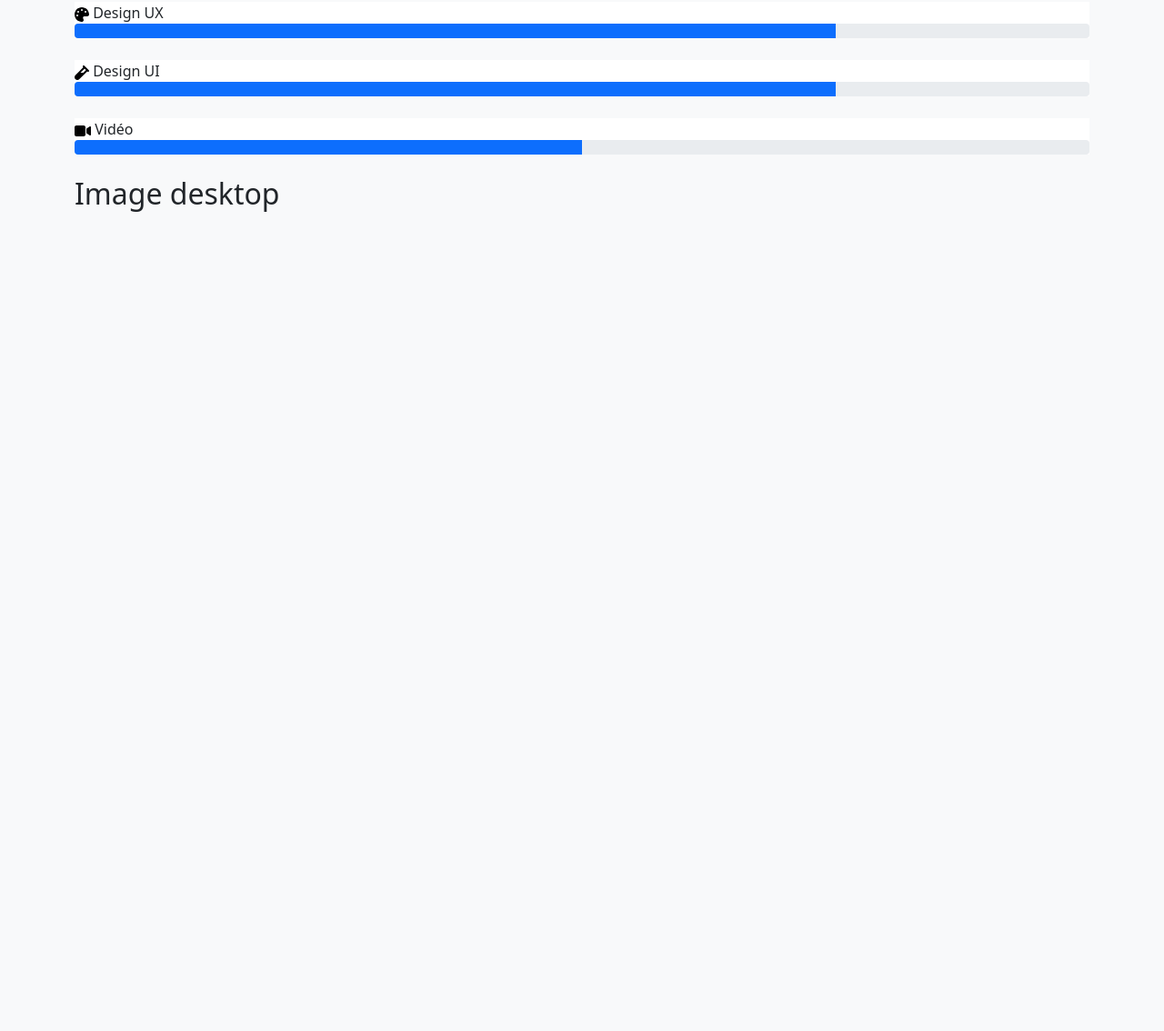
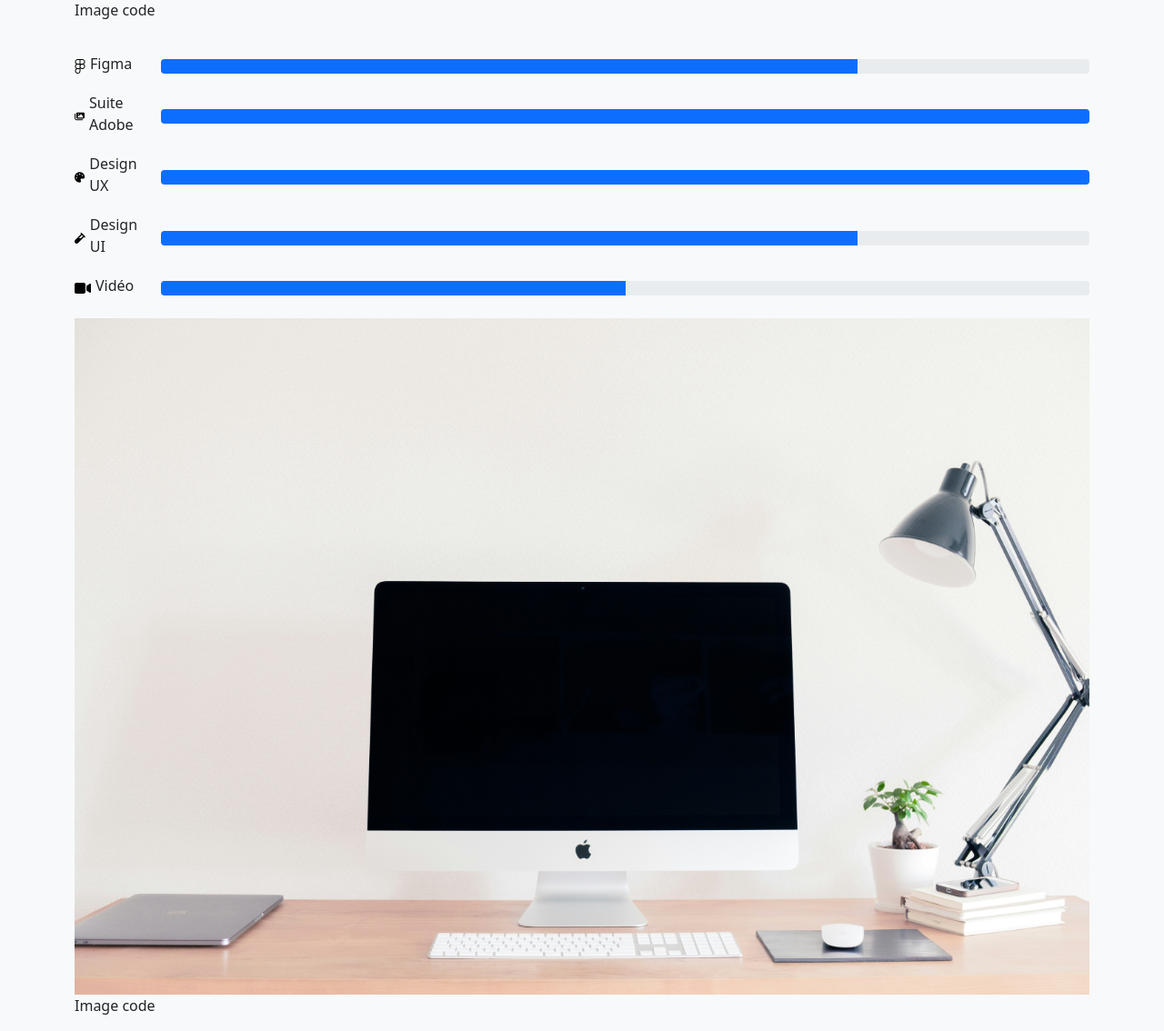
Before and after one commit to Azlou77/boostrap-project, a PHP site: page /project/index.html in a window 1280 px wide. Shown: the part 644-1778 px from the top of the page at 91% size. Before the commit the page ends 877 px from the top, so only its background shows below. Run offline with PHP 8.4, Linux system fonts and the light colour scheme.

Commit message:
align progress bar and add pictures

```diff
--- a/project/css/style.css
+++ b/project/css/style.css
@@ -5,7 +5,6 @@
 }
 
 /*section skills*/
-.row-skills{
-    background-color: white;
-
+.skills-text{
+    margin: -5px 0 0 5px;
 }
--- a/project/index.html
+++ b/project/index.html
@@ -42,88 +42,108 @@
     <!--first section-->
     <section class="container">
         <div class="row">
-            <div class="col">
+            <div class="col-12">
                 <h1>Mon expertise</h1>
                 <p>Développement web et design</p>
 
                 <!-- first column-->
-                <div class="col1-skills">
-                    <div class="row-skills">
+                    <div class="row align-items-center">
+                        <div class="col-1 d-flex align-items-center">
                             <!--svg logo html-->
                             <svg xmlns="http://www.w3.org/2000/svg" height="16" width="12"
                                 viewBox="0 0 384 512"><!--!Font Awesome Free 6.5.1 by @fontawesome - https://fontawesome.com License - https://fontawesome.com/license/free Copyright 2023 Fonticons, Inc.-->
                                 <path
                                     d="M0 32l34.9 395.8L191.5 480l157.6-52.2L384 32H0zm308.2 127.9H124.4l4.1 49.4h175.6l-13.6 148.4-97.9 27v.3h-1.1l-98.7-27.3-6-75.8h47.7L138 320l53.5 14.5 53.7-14.5 6-62.2H84.3L71.5 112.2h241.1l-4.4 47.7z" />
                             </svg>
-                        HTML
+                            <p class="skills-text">HTML</p>
+                        </div>
+                        <div class="col">
+                            <!--progress bar-->
+                            <div class="progress">
+                                <div class="progress-bar w-75" role="progressbar" aria-valuenow="75" aria-valuemin="0"
+                                     aria-valuemax="100">
+                                </div>
+                            </div>
+                        </div>
+                    </div>
+                    <br>
+
+                    <div class="row d-flex align-items-center">
+                        <div class="col-1 d-flex align-items-center">
+                            <!--svg logo css-->
+                            <svg xmlns="http://www.w3.org/2000/svg" height="16" width="12"
+                                viewBox="0 0 384 512"><!--!Font Awesome Free 6.5.1 by @fontawesome - https://fontawesome.com License - https://fontawesome.com/license/free Copyright 2023 Fonticons, Inc.-->
+                                <path
+                                    d="M0 32l34.9 395.8L192 480l157.1-52.2L384 32H0zm313.1 80l-4.8 47.3L193 208.6l-.3 .1h111.5l-12.8 146.6-98.2 28.7-98.8-29.2-6.4-73.9h48.9l3.2 38.3 52.6 13.3 54.7-15.4 3.7-61.6-166.3-.5v-.1l-.2 .1-3.6-46.3L193.1 162l6.5-2.7H76.7L70.9 112h242.2z" />
+                            </svg>
+                            <p class="skills-text">CSS</p>
+                        </div>
+                        <div class="col">
+                            <!--progress bar-->
+                            <div class="progress">
+                                <div class="progress-bar w-100" role="progressbar" aria-valuenow="75" aria-valuemin="0"
+                                        aria-valuemax="100">
+                                </div>
+                            </div>
+                        </div>
+                    </div>
+                    <br>
+
+                    <div class="row align-items-center">
+                        <div class="col-1 d-flex align-items-center">
+                            <!--svg logo javascript-->
+                            <svg xmlns="http://www.w3.org/2000/svg" height="16" width="14"
+                                viewBox="0 0 448 512"><!--!Font Awesome Free 6.5.1 by @fontawesome - https://fontawesome.com License - https://fontawesome.com/license/free Copyright 2023 Fonticons, Inc.-->
+                                <path
+                                    d="M0 32v448h448V32H0zm243.8 349.4c0 43.6-25.6 63.5-62.9 63.5-33.7 0-53.2-17.4-63.2-38.5l34.3-20.7c6.6 11.7 12.6 21.6 27.1 21.6 13.8 0 22.6-5.4 22.6-26.5V237.7h42.1v143.7zm99.6 63.5c-39.1 0-64.4-18.6-76.7-43l34.3-19.8c9 14.7 20.8 25.6 41.5 25.6 17.4 0 28.6-8.7 28.6-20.8 0-14.4-11.4-19.5-30.7-28l-10.5-4.5c-30.4-12.9-50.5-29.2-50.5-63.5 0-31.6 24.1-55.6 61.6-55.6 26.8 0 46 9.3 59.8 33.7L368 290c-7.2-12.9-15-18-27.1-18-12.3 0-20.1 7.8-20.1 18 0 12.6 7.8 17.7 25.9 25.6l10.5 4.5c35.8 15.3 55.9 31 55.9 66.2 0 37.8-29.8 58.6-69.7 58.6z" />
+                            </svg>
+                            <p class="skills-text">Javascript</p>
+                        </div>
+                    <div class="col-11">
+                        <!--progress bar-->
+                        <div class="progress">
+                            <div class="progress-bar w-100" role="progressbar" aria-valuenow="75" aria-valuemin="0"
+                                    aria-valuemax="100">
+                            </div>
+                        </div>
+                    </div>
+                </div>
+                <br>
+
+
+
+
+                <div class="row align-items-center">
+                    <div class="col-1 d-flex align-items-center">
+                        <!--svg logo php-->
+                        <svg xmlns="http://www.w3.org/2000/svg" height="16" width="20"
+                            viewBox="0 0 640 512"><!--!Font Awesome Free 6.5.1 by @fontawesome - https://fontawesome.com License - https://fontawesome.com/license/free Copyright 2023 Fonticons, Inc.-->
+                            <path
+                                d="M320 104.5c171.4 0 303.2 72.2 303.2 151.5S491.3 407.5 320 407.5c-171.4 0-303.2-72.2-303.2-151.5S148.7 104.5 320 104.5m0-16.8C143.3 87.7 0 163 0 256s143.3 168.3 320 168.3S640 349 640 256 496.7 87.7 320 87.7zM218.2 242.5c-7.9 40.5-35.8 36.3-70.1 36.3l13.7-70.6c38 0 63.8-4.1 56.4 34.3zM97.4 350.3h36.7l8.7-44.8c41.1 0 66.6 3 90.2-19.1 26.1-24 32.9-66.7 14.3-88.1-9.7-11.2-25.3-16.7-46.5-16.7h-70.7L97.4 350.3zm185.7-213.6h36.5l-8.7 44.8c31.5 0 60.7-2.3 74.8 10.7 14.8 13.6 7.7 31-8.3 113.1h-37c15.4-79.4 18.3-86 12.7-92-5.4-5.8-17.7-4.6-47.4-4.6l-18.8 96.6h-36.5l32.7-168.6zM505 242.5c-8 41.1-36.7 36.3-70.1 36.3l13.7-70.6c38.2 0 63.8-4.1 56.4 34.3zM384.2 350.3H421l8.7-44.8c43.2 0 67.1 2.5 90.2-19.1 26.1-24 32.9-66.7 14.3-88.1-9.7-11.2-25.3-16.7-46.5-16.7H417l-32.8 168.7z" />
+                        </svg>
+                        <p class="skills-text">PHP</p>
+                    </div>
+                    <div class="col-11">
                         <!--progress bar-->
                         <div class="progress" role="progressbar" aria-label="Basic example" aria-valuenow="75"
                             aria-valuemin="0" aria-valuemax="100">
                             <div class="progress-bar w-75"></div>
                         </div>
                     </div>
-                    <br>
-
-
-                    <div class="row-skills">
-                        <!--svg logo css-->
-                        <svg xmlns="http://www.w3.org/2000/svg" height="16" width="12"
-                            viewBox="0 0 384 512"><!--!Font Awesome Free 6.5.1 by @fontawesome - https://fontawesome.com License - https://fontawesome.com/license/free Copyright 2023 Fonticons, Inc.-->
-                            <path
-                                d="M0 32l34.9 395.8L192 480l157.1-52.2L384 32H0zm313.1 80l-4.8 47.3L193 208.6l-.3 .1h111.5l-12.8 146.6-98.2 28.7-98.8-29.2-6.4-73.9h48.9l3.2 38.3 52.6 13.3 54.7-15.4 3.7-61.6-166.3-.5v-.1l-.2 .1-3.6-46.3L193.1 162l6.5-2.7H76.7L70.9 112h242.2z" />
-                        </svg>
-                        CSS
-                        <!--progress bar-->
-                        <div class="progress" role="progressbar" aria-label="Basic example" aria-valuenow="75"
-                            aria-valuemin="0" aria-valuemax="100">
-                            <div class="progress-bar w-100"></div>
-                        </div>
                 </div>
                 <br>
 
-                    <div class="row-skills">
-                        <!--svg logo javascript-->
-                        <svg xmlns="http://www.w3.org/2000/svg" height="16" width="14"
-                            viewBox="0 0 448 512"><!--!Font Awesome Free 6.5.1 by @fontawesome - https://fontawesome.com License - https://fontawesome.com/license/free Copyright 2023 Fonticons, Inc.-->
-                            <path
-                                d="M0 32v448h448V32H0zm243.8 349.4c0 43.6-25.6 63.5-62.9 63.5-33.7 0-53.2-17.4-63.2-38.5l34.3-20.7c6.6 11.7 12.6 21.6 27.1 21.6 13.8 0 22.6-5.4 22.6-26.5V237.7h42.1v143.7zm99.6 63.5c-39.1 0-64.4-18.6-76.7-43l34.3-19.8c9 14.7 20.8 25.6 41.5 25.6 17.4 0 28.6-8.7 28.6-20.8 0-14.4-11.4-19.5-30.7-28l-10.5-4.5c-30.4-12.9-50.5-29.2-50.5-63.5 0-31.6 24.1-55.6 61.6-55.6 26.8 0 46 9.3 59.8 33.7L368 290c-7.2-12.9-15-18-27.1-18-12.3 0-20.1 7.8-20.1 18 0 12.6 7.8 17.7 25.9 25.6l10.5 4.5c35.8 15.3 55.9 31 55.9 66.2 0 37.8-29.8 58.6-69.7 58.6z" />
-                        </svg>
-                        Javascript
-
-                        <!--progress bar-->
-                        <div class="progress" role="progressbar" aria-label="Basic example" aria-valuenow="75"
-                            aria-valuemin="0" aria-valuemax="100">
-                            <div class="progress-bar w-75"></div>
-                        </div>
-                    </div>
-                    <br>
-
-                    <div class="row-skills">
-                        <!--svg logo php-->
-                        <svg xmlns="http://www.w3.org/2000/svg" height="16" width="20"
-                            viewBox="0 0 640 512"><!--!Font Awesome Free 6.5.1 by @fontawesome - https://fontawesome.com License - https://fontawesome.com/license/free Copyright 2023 Fonticons, Inc.-->
-                            <path
-                                d="M320 104.5c171.4 0 303.2 72.2 303.2 151.5S491.3 407.5 320 407.5c-171.4 0-303.2-72.2-303.2-151.5S148.7 104.5 320 104.5m0-16.8C143.3 87.7 0 163 0 256s143.3 168.3 320 168.3S640 349 640 256 496.7 87.7 320 87.7zM218.2 242.5c-7.9 40.5-35.8 36.3-70.1 36.3l13.7-70.6c38 0 63.8-4.1 56.4 34.3zM97.4 350.3h36.7l8.7-44.8c41.1 0 66.6 3 90.2-19.1 26.1-24 32.9-66.7 14.3-88.1-9.7-11.2-25.3-16.7-46.5-16.7h-70.7L97.4 350.3zm185.7-213.6h36.5l-8.7 44.8c31.5 0 60.7-2.3 74.8 10.7 14.8 13.6 7.7 31-8.3 113.1h-37c15.4-79.4 18.3-86 12.7-92-5.4-5.8-17.7-4.6-47.4-4.6l-18.8 96.6h-36.5l32.7-168.6zM505 242.5c-8 41.1-36.7 36.3-70.1 36.3l13.7-70.6c38.2 0 63.8-4.1 56.4 34.3zM384.2 350.3H421l8.7-44.8c43.2 0 67.1 2.5 90.2-19.1 26.1-24 32.9-66.7 14.3-88.1-9.7-11.2-25.3-16.7-46.5-16.7H417l-32.8 168.7z" />
-                        </svg>
-                        PHP
-
-                        <!--progress bar-->
-                        <div class="progress" role="progressbar" aria-label="Basic example" aria-valuenow="75"
-                            aria-valuemin="0" aria-valuemax="100">
-                            <div class="progress-bar w-75"></div>
-                        </div>
-                    </div>
-                    <br>
-
-                    <div class="row-skills">
+                <div class="row align-items-center">
+                    <div class="col-1 d-flex align-items-center">
                         <!--svg logo sass-->
                         <svg xmlns="http://www.w3.org/2000/svg" height="16" width="14"
                             viewBox="0 0 448 512"><!--!Font Awesome Free 6.5.1 by @fontawesome - https://fontawesome.com License - https://fontawesome.com/license/free Copyright 2023 Fonticons, Inc.-->
                             <path
                                 d="M439.8 200.5c-7.7-30.9-22.3-54.2-53.4-54.2h-40.1v47.4c0 36.8-31.2 67.8-66.8 67.8H172.7c-29.2 0-53.4 25-53.4 54.3v101.8c0 29 25.2 46 53.4 54.3 33.8 9.9 66.3 11.7 106.8 0 26.9-7.8 53.4-23.5 53.4-54.3v-40.7H226.2v-13.6h160.2c31.1 0 42.6-21.7 53.4-54.2 11.2-33.5 10.7-65.7 0-108.6zM286.2 404c11.1 0 20.1 9.1 20.1 20.3 0 11.3-9 20.4-20.1 20.4-11 0-20.1-9.2-20.1-20.4 .1-11.3 9.1-20.3 20.1-20.3zM167.8 248.1h106.8c29.7 0 53.4-24.5 53.4-54.3V91.9c0-29-24.4-50.7-53.4-55.6-35.8-5.9-74.7-5.6-106.8 .1-45.2 8-53.4 24.7-53.4 55.6v40.7h106.9v13.6h-147c-31.1 0-58.3 18.7-66.8 54.2-9.8 40.7-10.2 66.1 0 108.6 7.6 31.6 25.7 54.2 56.8 54.2H101v-48.8c0-35.3 30.5-66.4 66.8-66.4zm-6.7-142.6c-11.1 0-20.1-9.1-20.1-20.3 .1-11.3 9-20.4 20.1-20.4 11 0 20.1 9.2 20.1 20.4s-9 20.3-20.1 20.3z" />
                         </svg>
-                        Python
-
+                        <p class="skills-text">Python</p>
+                    </div>
+                    <div class="col-11">
                         <!--progress bar-->
                         <div class="progress" role="progressbar" aria-label="Basic example" aria-valuenow="75"
                             aria-valuemin="0" aria-valuemax="100">
@@ -131,100 +151,122 @@
                         </div>
                     </div>
                 </div>
+
+
                 <!--side picture-->
-                <h2>Image code</h2>
+                <figure>
+                    <img src="img/code.jpg" class="img-fluid" alt="code">
+                    <figcaption>Image code</figcaption>
+                </figure>
                 <img>
                 <!-- second column-->
-                <div class="col2-skills"></div>
-                <div class="row-skills">
+                <div class="row align-items-center">
+                    <div class="col-1 d-flex align-items-center">
                     <!--svg logo figma-->
                     <svg xmlns="http://www.w3.org/2000/svg" height="16" width="12"
                         viewBox="0 0 384 512"><!--!Font Awesome Free 6.5.1 by @fontawesome - https://fontawesome.com License - https://fontawesome.com/license/free Copyright 2023 Fonticons, Inc.-->
                         <path
                             d="M14 95.8C14 42.9 56.9 0 109.8 0H274.2C327.1 0 370 42.9 370 95.8C370 129.3 352.8 158.8 326.7 175.9C352.8 193 370 222.5 370 256C370 308.9 327.1 351.8 274.2 351.8H272.1C247.3 351.8 224.7 342.4 207.7 326.9V415.2C207.7 468.8 163.7 512 110.3 512C57.5 512 14 469.2 14 416.2C14 382.7 31.2 353.2 57.2 336.1C31.2 319 14 289.5 14 256C14 222.5 31.2 193 57.2 175.9C31.2 158.8 14 129.3 14 95.8zM176.3 191.6H109.8C74.2 191.6 45.4 220.4 45.4 256C45.4 291.4 74 320.2 109.4 320.4C109.5 320.4 109.7 320.4 109.8 320.4H176.3V191.6zM207.7 256C207.7 291.6 236.5 320.4 272.1 320.4H274.2C309.7 320.4 338.6 291.6 338.6 256C338.6 220.4 309.7 191.6 274.2 191.6H272.1C236.5 191.6 207.7 220.4 207.7 256zM109.8 351.8C109.7 351.8 109.5 351.8 109.4 351.8C74 352 45.4 380.8 45.4 416.2C45.4 451.7 74.6 480.6 110.3 480.6C146.6 480.6 176.3 451.2 176.3 415.2V351.8H109.8zM109.8 31.4C74.2 31.4 45.4 60.2 45.4 95.8C45.4 131.4 74.2 160.2 109.8 160.2H176.3V31.4H109.8zM207.7 160.2H274.2C309.7 160.2 338.6 131.4 338.6 95.8C338.6 60.2 309.7 31.4 274.2 31.4H207.7V160.2z" />
                     </svg>
-                    Figma
+                    <p class="skills-text">Figma</p>
+                    </div>
+                    <div class="col-11">
+                        <!--progress bar-->
+                        <div class="progress" role="progressbar" aria-label="Basic example" aria-valuenow="75"
+                            aria-valuemin="0" aria-valuemax="100">
+                            <div class="progress-bar w-75"></div>
+                        </div>
+                    </div>
+                </div>
+                <br>
 
+                <div class="row align-items-center">
+                    <div class="col-1 d-flex align-items-center">
+                        <!--svg logo images-->
+                        <svg xmlns="http://www.w3.org/2000/svg" height="16" width="18"
+                            viewBox="0 0 576 512"><!--!Font Awesome Free 6.5.1 by @fontawesome - https://fontawesome.com License - https://fontawesome.com/license/free Copyright 2023 Fonticons, Inc.-->
+                            <path
+                                d="M160 32c-35.3 0-64 28.7-64 64V320c0 35.3 28.7 64 64 64H512c35.3 0 64-28.7 64-64V96c0-35.3-28.7-64-64-64H160zM396 138.7l96 144c4.9 7.4 5.4 16.8 1.2 24.6S480.9 320 472 320H328 280 200c-9.2 0-17.6-5.3-21.6-13.6s-2.9-18.2 2.9-25.4l64-80c4.6-5.7 11.4-9 18.7-9s14.2 3.3 18.7 9l17.3 21.6 56-84C360.5 132 368 128 376 128s15.5 4 20 10.7zM192 128a32 32 0 1 1 64 0 32 32 0 1 1 -64 0zM48 120c0-13.3-10.7-24-24-24S0 106.7 0 120V344c0 75.1 60.9 136 136 136H456c13.3 0 24-10.7 24-24s-10.7-24-24-24H136c-48.6 0-88-39.4-88-88V120z" />
+                        </svg>
+                        <p class="skills-text">Suite Adobe</p>
+                    </div>
+                    <div class="col-11">
+                        <!--progress bar-->
+                        <div class="progress" role="progressbar" aria-label="Basic example" aria-valuenow="75" aria-valuemin="0"
+                        aria-valuemax="100">
+                            <div class="progress-bar w-100"></div>
+                        </div>
+                    </div>
+                </div>
+
+                <br>
+
+                <div class="row align-items-center">
+                    <div class="col-1 d-flex align-items-center">
+                        <!--svg logo palette-->
+                        <svg xmlns="http://www.w3.org/2000/svg" height="16" width="16"
+                            viewBox="0 0 512 512"><!--!Font Awesome Free 6.5.1 by @fontawesome - https://fontawesome.com License - https://fontawesome.com/license/free Copyright 2023 Fonticons, Inc.-->
+                            <path
+                                d="M512 256c0 .9 0 1.8 0 2.7c-.4 36.5-33.6 61.3-70.1 61.3H344c-26.5 0-48 21.5-48 48c0 3.4 .4 6.7 1 9.9c2.1 10.2 6.5 20 10.8 29.9c6.1 13.8 12.1 27.5 12.1 42c0 31.8-21.6 60.7-53.4 62c-3.5 .1-7 .2-10.6 .2C114.6 512 0 397.4 0 256S114.6 0 256 0S512 114.6 512 256zM128 288a32 32 0 1 0 -64 0 32 32 0 1 0 64 0zm0-96a32 32 0 1 0 0-64 32 32 0 1 0 0 64zM288 96a32 32 0 1 0 -64 0 32 32 0 1 0 64 0zm96 96a32 32 0 1 0 0-64 32 32 0 1 0 0 64z" />
+                        </svg>
+                        <p class="skills-text">Design UX</p>
+                    </div>
+                    <div class="col-11">
+                        <!--progress bar-->
+                        <div class="progress" role="progressbar" aria-label="Basic example" aria-valuenow="75" aria-valuemin="0"
+                        aria-valuemax="100">
+                            <div class="progress-bar w-100"></div>
+                        </div>
+                    </div>
+                </div>
+              <br>
+
+
+                <div class="row align-items-center">
+                    <div class="col-1 d-flex align-items-center">
+                        <!--svg logo vial-->
+                        <svg xmlns="http://www.w3.org/2000/svg" height="16" width="16"
+                            viewBox="0 0 512 512"><!--!Font Awesome Free 6.5.1 by @fontawesome - https://fontawesome.com License - https://fontawesome.com/license/free Copyright 2023 Fonticons, Inc.-->
+                            <path
+                                d="M342.6 9.4c-12.5-12.5-32.8-12.5-45.3 0s-12.5 32.8 0 45.3l9.4 9.4L28.1 342.6C10.1 360.6 0 385 0 410.5V416c0 53 43 96 96 96h5.5c25.5 0 49.9-10.1 67.9-28.1L448 205.3l9.4 9.4c12.5 12.5 32.8 12.5 45.3 0s12.5-32.8 0-45.3l-32-32-96-96-32-32zM205.3 256L352 109.3 402.7 160l-96 96H205.3z" />
+                        </svg>
+                        <p class="skills-text">Design UI </p>
+                    </div>
+                    <div class="col-11">
                          <!--progress bar-->
                         <div class="progress" role="progressbar" aria-label="Basic example" aria-valuenow="75" aria-valuemin="0"
                         aria-valuemax="100">
                             <div class="progress-bar w-75"></div>
                         </div>
                     </div>
-                <br>
-
-                <div class="row-skills">
-                    <!--svg logo images-->
-                    <svg xmlns="http://www.w3.org/2000/svg" height="16" width="18"
-                        viewBox="0 0 576 512"><!--!Font Awesome Free 6.5.1 by @fontawesome - https://fontawesome.com License - https://fontawesome.com/license/free Copyright 2023 Fonticons, Inc.-->
-                        <path
-                            d="M160 32c-35.3 0-64 28.7-64 64V320c0 35.3 28.7 64 64 64H512c35.3 0 64-28.7 64-64V96c0-35.3-28.7-64-64-64H160zM396 138.7l96 144c4.9 7.4 5.4 16.8 1.2 24.6S480.9 320 472 320H328 280 200c-9.2 0-17.6-5.3-21.6-13.6s-2.9-18.2 2.9-25.4l64-80c4.6-5.7 11.4-9 18.7-9s14.2 3.3 18.7 9l17.3 21.6 56-84C360.5 132 368 128 376 128s15.5 4 20 10.7zM192 128a32 32 0 1 1 64 0 32 32 0 1 1 -64 0zM48 120c0-13.3-10.7-24-24-24S0 106.7 0 120V344c0 75.1 60.9 136 136 136H456c13.3 0 24-10.7 24-24s-10.7-24-24-24H136c-48.6 0-88-39.4-88-88V120z" />
-                    </svg>
-                    Suite Adobe
-
-                    <!--progress bar-->
-                    <div class="progress" role="progressbar" aria-label="Basic example" aria-valuenow="75" aria-valuemin="0"
-                        aria-valuemax="100">
-                        <div class="progress-bar w-100"></div>
-                    </div>
                 </div>
                 <br>
 
-                <div class="row-skills">
-                    <!--svg logo palette-->
-                    <svg xmlns="http://www.w3.org/2000/svg" height="16" width="16"
-                        viewBox="0 0 512 512"><!--!Font Awesome Free 6.5.1 by @fontawesome - https://fontawesome.com License - https://fontawesome.com/license/free Copyright 2023 Fonticons, Inc.-->
-                        <path
-                            d="M512 256c0 .9 0 1.8 0 2.7c-.4 36.5-33.6 61.3-70.1 61.3H344c-26.5 0-48 21.5-48 48c0 3.4 .4 6.7 1 9.9c2.1 10.2 6.5 20 10.8 29.9c6.1 13.8 12.1 27.5 12.1 42c0 31.8-21.6 60.7-53.4 62c-3.5 .1-7 .2-10.6 .2C114.6 512 0 397.4 0 256S114.6 0 256 0S512 114.6 512 256zM128 288a32 32 0 1 0 -64 0 32 32 0 1 0 64 0zm0-96a32 32 0 1 0 0-64 32 32 0 1 0 0 64zM288 96a32 32 0 1 0 -64 0 32 32 0 1 0 64 0zm96 96a32 32 0 1 0 0-64 32 32 0 1 0 0 64z" />
-                    </svg>
-                    Design UX
-
-                    <!--progress bar-->
-                    <div class="progress" role="progressbar" aria-label="Basic example" aria-valuenow="75" aria-valuemin="0"
-                        aria-valuemax="100">
-                        <div class="progress-bar w-75"></div>
-                    </div>
-                </div>
-                <br>
-
-                <div class="row-skills">
-                    <!--svg logo vial-->
-                    <svg xmlns="http://www.w3.org/2000/svg" height="16" width="16"
-                        viewBox="0 0 512 512"><!--!Font Awesome Free 6.5.1 by @fontawesome - https://fontawesome.com License - https://fontawesome.com/license/free Copyright 2023 Fonticons, Inc.-->
-                        <path
-                            d="M342.6 9.4c-12.5-12.5-32.8-12.5-45.3 0s-12.5 32.8 0 45.3l9.4 9.4L28.1 342.6C10.1 360.6 0 385 0 410.5V416c0 53 43 96 96 96h5.5c25.5 0 49.9-10.1 67.9-28.1L448 205.3l9.4 9.4c12.5 12.5 32.8 12.5 45.3 0s12.5-32.8 0-45.3l-32-32-96-96-32-32zM205.3 256L352 109.3 402.7 160l-96 96H205.3z" />
-                    </svg>
-                    Design UI
-
-                    <!--progress bar-->
-                    <div class="progress" role="progressbar" aria-label="Basic example" aria-valuenow="75" aria-valuemin="0"
-                        aria-valuemax="100">
-                        <div class="progress-bar w-75"></div>
-                    </div>
-                </div>
-                <br>
-
-                <div class="row-skills">
+                <div class="row align-items-center">
+                    <div class="col-1 d-flex align-items-center">
                         <!--svg logo video-->
                         <svg xmlns="http://www.w3.org/2000/svg" height="16" width="18"
                             viewBox="0 0 576 512"><!--!Font Awesome Free 6.5.1 by @fontawesome - https://fontawesome.com License - https://fontawesome.com/license/free Copyright 2023 Fonticons, Inc.-->
                             <path
                                 d="M0 128C0 92.7 28.7 64 64 64H320c35.3 0 64 28.7 64 64V384c0 35.3-28.7 64-64 64H64c-35.3 0-64-28.7-64-64V128zM559.1 99.8c10.4 5.6 16.9 16.4 16.9 28.2V384c0 11.8-6.5 22.6-16.9 28.2s-23 5-32.9-1.6l-96-64L416 337.1V320 192 174.9l14.2-9.5 96-64c9.8-6.5 22.4-7.2 32.9-1.6z" />
                         </svg>
-                    Vidéo
-
+                        <p class="skills-text">Vidéo</p>
+                    </div>
+                    <div class="col-11">
                         <!--progress bar-->
                         <div class="progress" role="progressbar" aria-label="Basic example" aria-valuenow="75" aria-valuemin="0"
                         aria-valuemax="100">
                             <div class="progress-bar w-50"></div>
                         </div>
                     </div>
+                </div>
                 <br>
 
-            </div>
-            <!--side picture -->
-            <h2>Image desktop</h2>
-            <img>
+                <!--side picture-->
+                <figure>
+                    <img src="img/desktop.jpg" class="img-fluid" alt="code">
+                    <figcaption>Image code</figcaption>
+                </figure>
             </div>
         </div>
     </section>
```
Also changed, not shown: project/img/desktop.jpg (added), 1 other file. Lines whose indentation alone changed are shown as unchanged.
